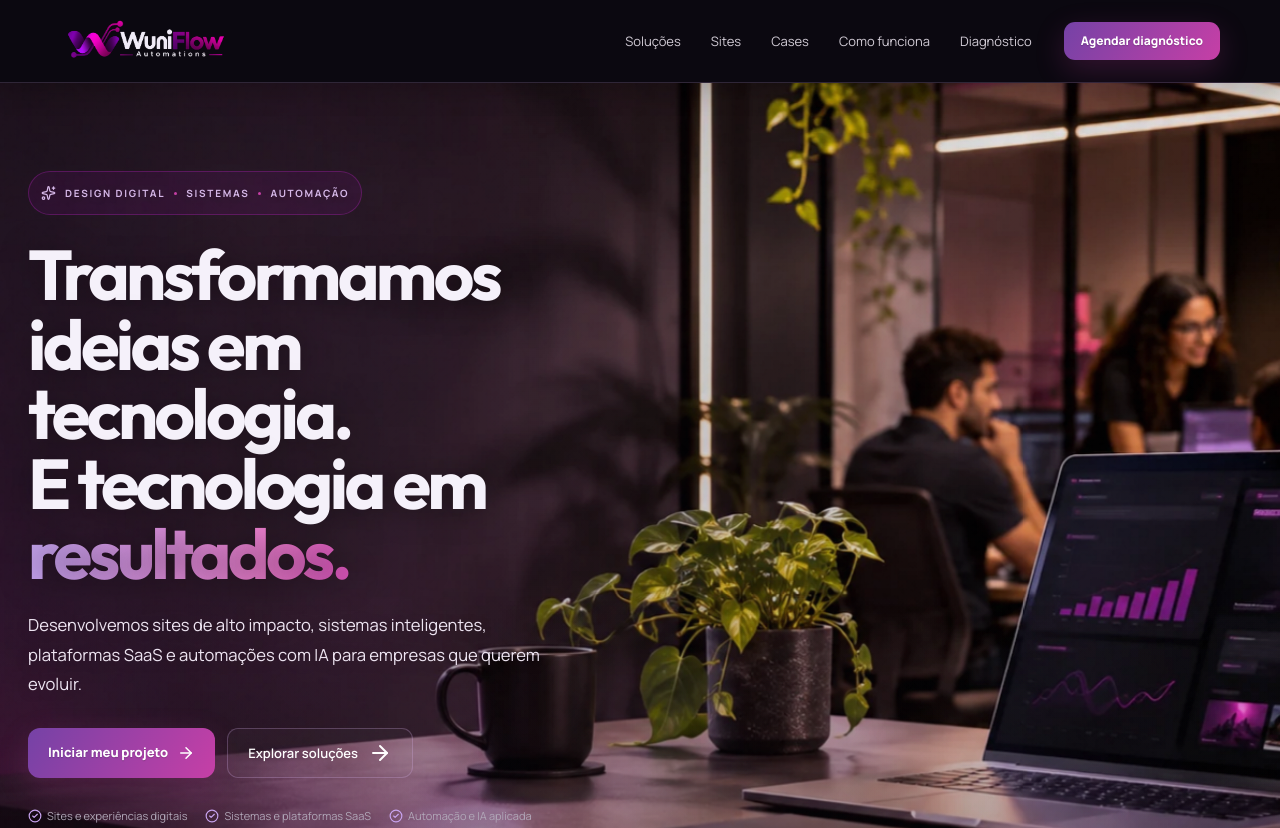
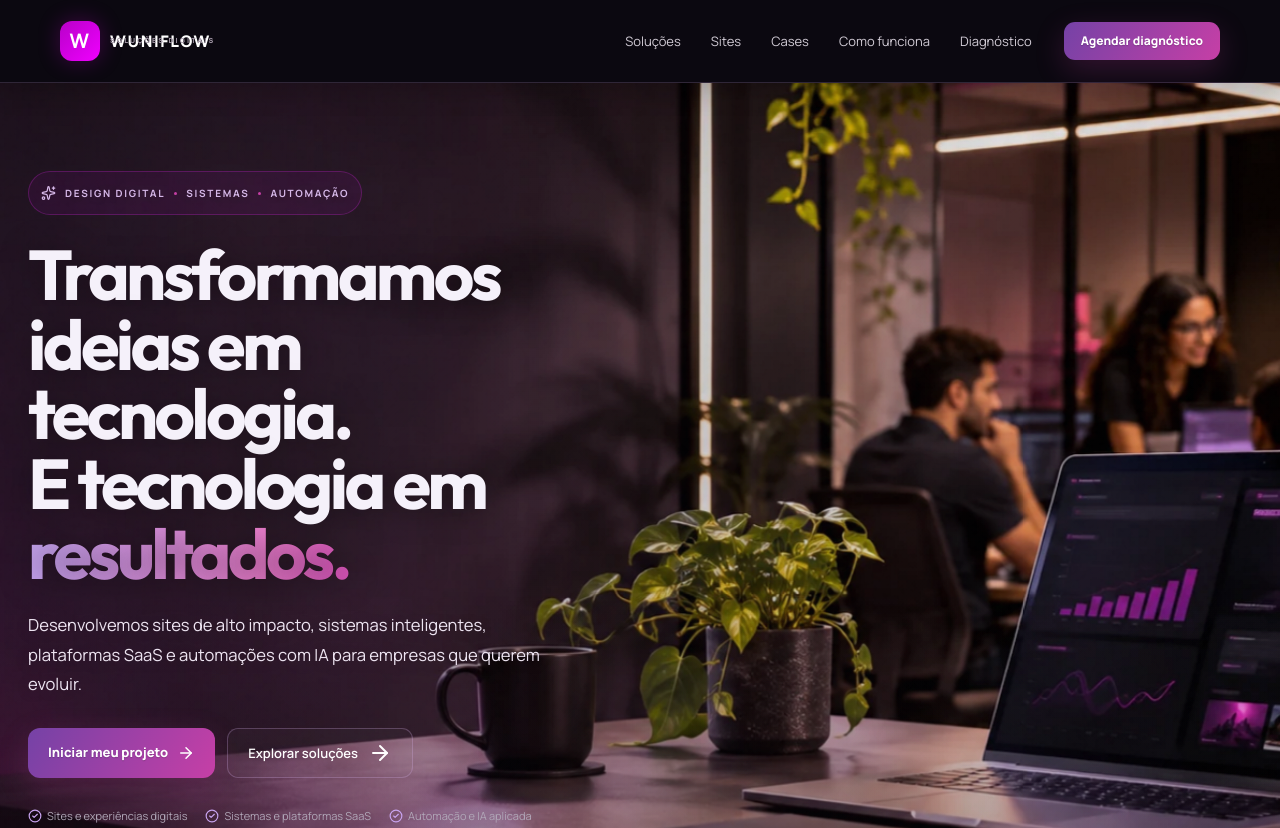
Before and after one commit to wuniflow-creator/wuniflow-landing, a React (Vite) app: page / in a window 1280 px wide. Shown: the top 828 px of the page. Built offline with nearby package versions, Linux system fonts and the light colour scheme; no server answers.

Commit message:
chore(brand): atualizar nome comercial para Wuniflow Soluções Digitais

```diff
--- a/src/main.tsx
+++ b/src/main.tsx
@@ -7,7 +7,7 @@ import { ProblemsExplorer, ProcessJourney } from './ConversionSections';
 
 const pains=[['Planilhas demais','Informações espalhadas, controles paralelos e retrabalho.'],['Gestão pelo WhatsApp','Processos críticos dependem de mensagens, grupos e cobranças manuais.'],['Pouca visibilidade do campo','Dificuldade para acompanhar jornada, visitas e execução.'],['Relatórios demorados','Horas consolidando dados antes de chegar à decisão.'],['Sistemas desconectados','Dados repetidos e processos quebrados entre plataformas.'],['Software que não acompanha','Sua operação se adapta à ferramenta — quando deveria ser o contrário.']];
 const caps=['Sites e Landing Pages','Gestão de promotores','Jornada e geolocalização','Roteirização','Visitas e check-in','Loja Perfeita','Pesquisas de campo','Auditoria operacional','Dashboards executivos','RH operacional','Faltas e atestados','Gestão comercial e CRM','Automações e integrações','IA aplicada à operação'];
-function App(){const[open,setOpen]=React.useState(false);return <><header className="landingHeader"><div className="landingHeaderInner"><a className="brand" href="#inicio" aria-label="WuniFlow Automations — início"><img className="brandLogo" src="/assets/wuniflow-logo-oficial.png" alt="WuniFlow Automations" width="2172" height="724" /></a><nav className={`landingNav ${open?'open':''}`} id="landing-navigation"><a href="#solucoes">Soluções</a><a href="/sites">Sites</a><a href="#cases">Cases</a><a href="#processo">Como funciona</a><a href="/diagnostico">Diagnóstico</a></nav><button className="menu landingMenu" onClick={()=>setOpen(!open)} aria-label={open?'Fechar menu':'Abrir menu'} aria-expanded={open} aria-controls="landing-navigation">{open?<X/>:<Menu/>}</button><a className="topcta landingHeaderCta" href="/diagnostico">Agendar diagnóstico</a></div></header><main>
+function App(){const[open,setOpen]=React.useState(false);return <><header className="landingHeader"><div className="landingHeaderInner"><a className="brand" href="#inicio" aria-label="Wuniflow Soluções Digitais — início"><b aria-hidden="true">W</b><span>WUNIFLOW<small>SOLUÇÕES DIGITAIS</small></span></a><nav className={`landingNav ${open?'open':''}`} id="landing-navigation"><a href="#solucoes">Soluções</a><a href="/sites">Sites</a><a href="#cases">Cases</a><a href="#processo">Como funciona</a><a href="/diagnostico">Diagnóstico</a></nav><button className="menu landingMenu" onClick={()=>setOpen(!open)} aria-label={open?'Fechar menu':'Abrir menu'} aria-expanded={open} aria-controls="landing-navigation">{open?<X/>:<Menu/>}</button><a className="topcta landingHeaderCta" href="/diagnostico">Agendar diagnóstico</a></div></header><main>
 <section className="hero cinematicHero" id="inicio" aria-labelledby="cinematic-title">
   <HeroFilm />
   <div className="heroFilmShade" aria-hidden="true" />
@@ -38,4 +38,4 @@ function App(){const[open,setOpen]=React.useState(false);return <><header classN
 <section className="founder"><div><span>POR QUE WUNIFLOW</span><h2>A tecnologia começa onde o problema realmente acontece: na operação.</h2></div><p>Experiência prática em gestão de equipes de campo, supervisão, vendas externas e Trade Marketing combinada com software, automação e IA. Primeiro entendemos o processo. Depois desenhamos a solução e a tecnologia necessária para sustentá-la.</p></section>
 <ProcessJourney />
 <section className="preCta"><span>SE O PROCESSO AINDA DEPENDE DE PLANILHA, GRUPO OU RETRABALHO</span><h2>Existe espaço para digitalizar.</h2><a className="primary" href="/diagnostico">Mapear minha operação <ArrowRight/></a></section><section id="contato" className="contact"><div><span>DIAGNÓSTICO DE DIGITALIZAÇÃO OPERACIONAL</span><h2>Conte como sua operação funciona hoje.</h2><p>Preencha o diagnóstico para que nossa equipe analise seu cenário, identifique oportunidades e entre em contato com os próximos passos.</p><a className="primary" href="/diagnostico">Iniciar diagnóstico <ArrowRight/></a><a className="contactWhatsapp" href="https://wa.me/5561981240476?text=Ol%C3%A1!%20Vim%20pela%20p%C3%A1gina%20principal%20da%20WuniFlow%20e%20gostaria%20de%20conversar%20sobre%20um%20projeto%20para%20minha%20empresa.%20Podem%20me%20orientar%3F" target="_blank" rel="noopener noreferrer">Conversar pelo WhatsApp</a></div></section></main>
-<footer><a className="brand" href="#inicio" aria-label="WuniFlow Automations — início"><img className="brandLogo" src="/assets/wuniflow-logo-oficial.png" alt="WuniFlow Automations" width="2172" height="724" /></a><p>Sistemas • Automação • Inteligência Artificial • Cloud</p><div><a href="mailto:contato@wuniflow.site">contato@wuniflow.site</a></div><small>© 2026 Wuniflow Automations.</small></footer></>}const path=window.location.pathname.replace(/\/$/,'');const isDiagnostico=path==='/diagnostico',isAdmin=path==='/admin',isSites=path==='/sites',isSiteAdmin=path==='/admin-sites';createRoot(document.getElementById('root')!).render(isDiagnostico?<Diagnostico/>:isAdmin?<Admin/>:isSiteAdmin?<SiteAdmin/>:isSites?<Sites/>:<App/>);
+<footer><a className="brand" href="#inicio" aria-label="Wuniflow Soluções Digitais — início"><b aria-hidden="true">W</b><span>WUNIFLOW<small>SOLUÇÕES DIGITAIS</small></span></a><p>Tecnologia que simplifica o seu negócio.</p><div><a href="mailto:contato@wuniflow.site">contato@wuniflow.site</a></div><small>© 2026 Wuniflow Soluções Digitais.</small></footer></>}const path=window.location.pathname.replace(/\/$/,'');const isDiagnostico=path==='/diagnostico',isAdmin=path==='/admin',isSites=path==='/sites',isSiteAdmin=path==='/admin-sites';createRoot(document.getElementById('root')!).render(isDiagnostico?<Diagnostico/>:isAdmin?<Admin/>:isSiteAdmin?<SiteAdmin/>:isSites?<Sites/>:<App/>);
```
